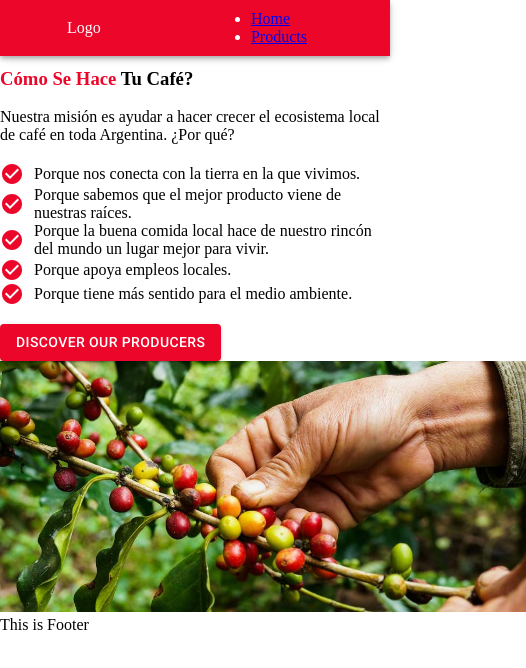
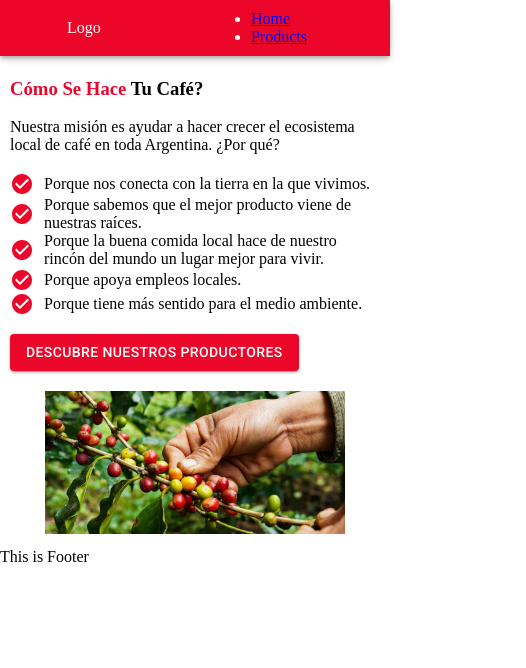
Before and after one commit to eugenia1984/e-commerce, a React (Create React App) app in the folder rincon-del-cafe/: page / in a window 390 px wide. Shown: the top 668 px of the page, 526 px wide, since content can reach past the window. Built offline with nearby package versions, Linux system fonts and the light colour scheme.

Commit message:
se hicieron cambios en los estilos

```diff
--- a/rincon-del-cafe/src/components/Features.jsx
+++ b/rincon-del-cafe/src/components/Features.jsx
@@ -17,9 +17,9 @@ function change(){
 
         <Box
         paddingTop='50px'
-        display='flex' flexWrap='wrap' justifyContent='space-around'
+        display='flex' flexWrap='wrap' justifyContent='center'
         >
-          <Box sx={{height: "auto"}}
+          <Box sx={{height: "auto"}} margin="10px"
           >
             <h3><span className="h3-span">Cómo Se Hace </span>  Tu Café?</h3> <br />
             <p>
@@ -51,9 +51,9 @@ function change(){
               </span>
             </p> <br />
 
-            <BtnPrimary name="Discover Our Producers" function={change}/>
+            <BtnPrimary name="Descubre nuestros productores" function={change}/>
           </Box>
-          <Box >
+          <Box margin="10px">
             <img src={cafe} alt="cafe"/>
           </Box>
 
--- a/rincon-del-cafe/src/components/features.css
+++ b/rincon-del-cafe/src/components/features.css
@@ -14,3 +14,10 @@ span{
 img{
     height: 251.7px
 }
+
+@media (max-width: 600px){
+    img{
+        width: 300px;
+        height: auto;
+    }
+}
```
